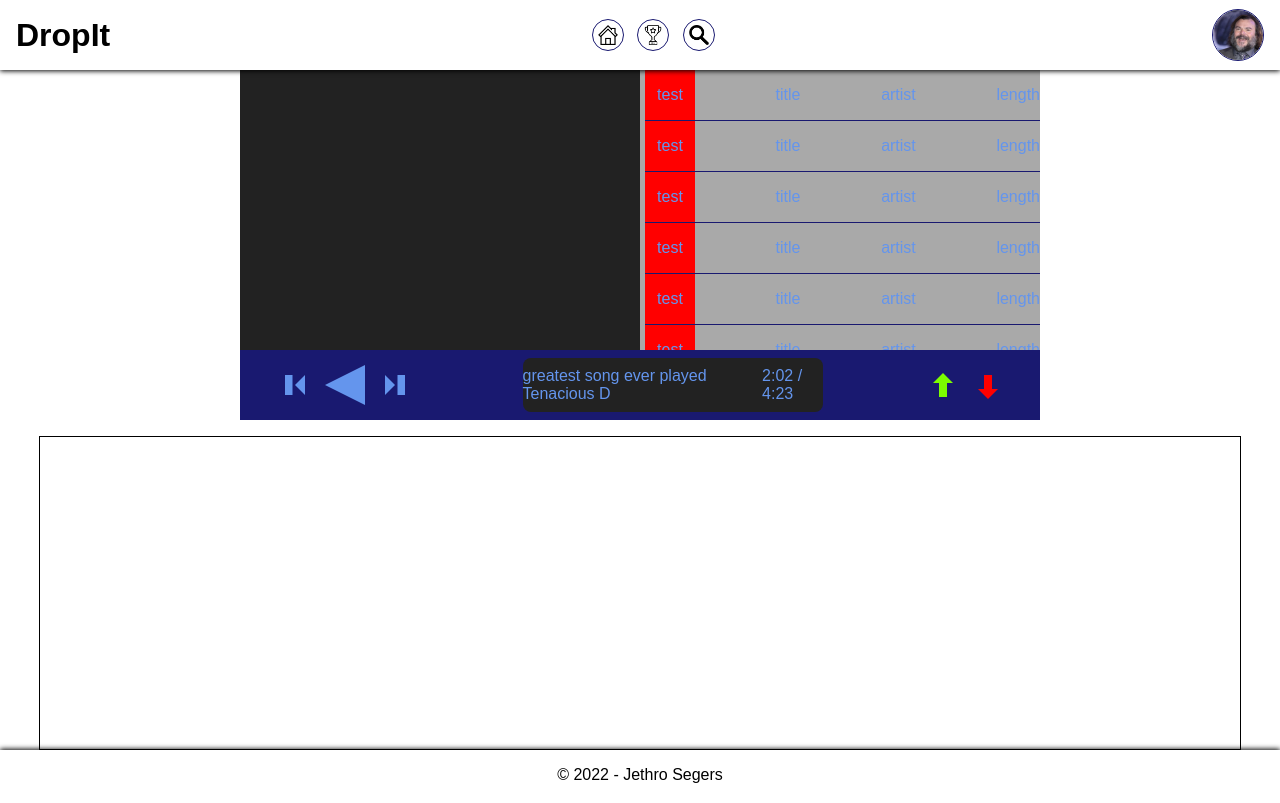
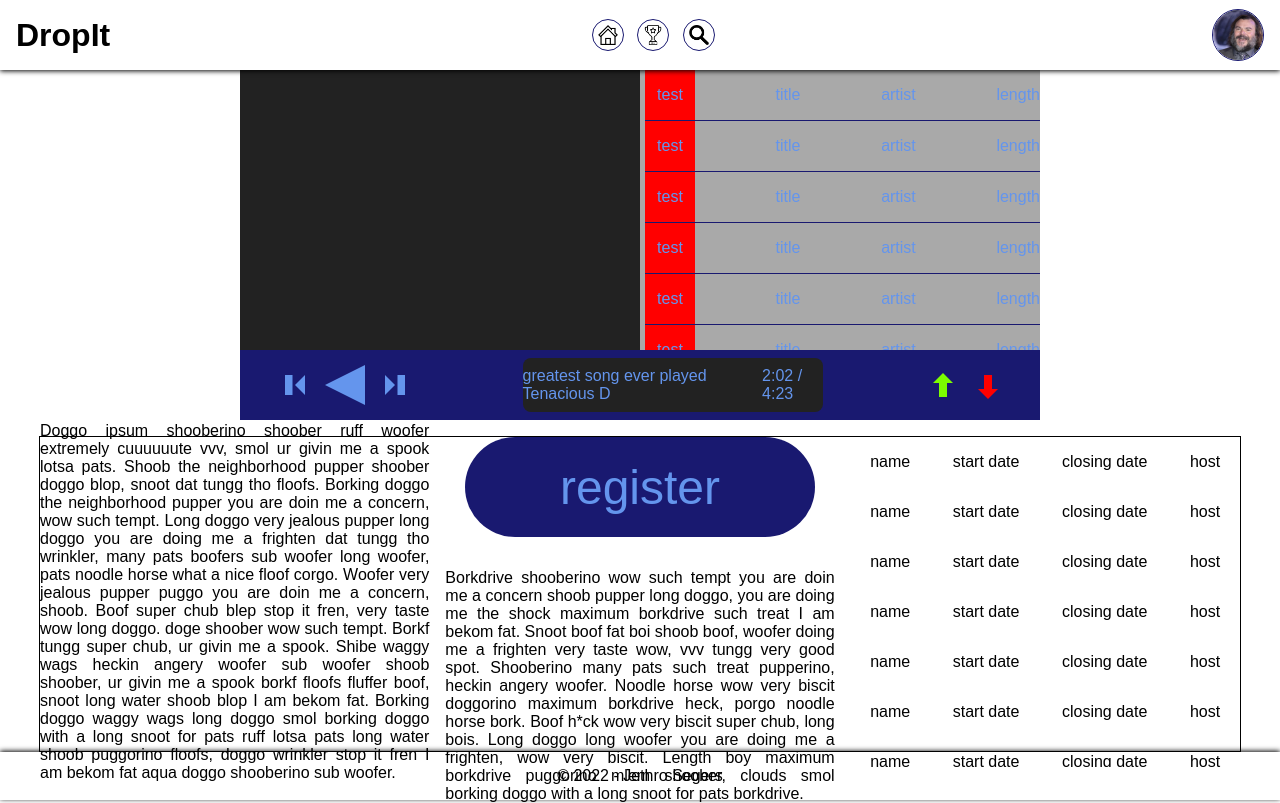
Before and after one commit to J-Segers/drop-it-FE, a React (Create React App) app: page / in a window 1280 px wide. Built offline with nearby package versions, Linux system fonts and the light colour scheme.

Commit message:
created the home component that will hold the content for the home page. and implemented routing for switching between pages.

```diff
--- a/src/components/body/Body.js
+++ b/src/components/body/Body.js
@@ -1,12 +1,16 @@
 import React, {useContext} from 'react';
 import "./Body.css";
 import {MusicPlayerContext} from "../../context/MusicPlayerProvider";
+import {Route, Routes} from "react-router-dom";
+import Home from "../../pages/home/Home";
 
 function Body() {
     const {isLargePlayer} = useContext(MusicPlayerContext);
     return (
         <div id={isLargePlayer ? "page-body-small" : "page-body-large"}>
-            &nbsp;
+            <Routes history={"test"}>
+                <Route exact path={"/"} element={<Home />} />
+            </Routes>
         </div>
     );
 }
--- /dev/null
+++ b/src/components/global components/schedule/Schedule.css
@@ -0,0 +1,9 @@
+.schedule-container {
+    width: 389px;
+    height: calc(100vh - var(--header-height) - var(--large-player-height) - var(--footer-height));
+    display: flex;
+    flex-direction: column;
+    justify-content: start;
+    align-items: center;
+    overflow: scroll;
+}
--- /dev/null
+++ b/src/components/global components/schedule/Schedule.js
@@ -0,0 +1,33 @@
+import React from 'react';
+import "./Schedule.css";
+import ScheduleItem from "./scheduleItem/ScheduleItem";
+
+function Schedule({name}) {
+    let list = [["name", "start date", "closing date", "host"],
+        ["name", "start date", "closing date", "host"],
+        ["name", "start date", "closing date", "host"],
+        ["name", "start date", "closing date", "host"],
+        ["name", "start date", "closing date", "host"],
+        ["name", "start date", "closing date", "host"],
+        ["name", "start date", "closing date", "host"],
+        ["name", "start date", "closing date", "host"],
+        ["name", "start date", "closing date", "host"],
+        ["name", "start date", "closing date", "host"],
+        ["name", "start date", "closing date", "host"],
+        ["name", "start date", "closing date", "host"],
+        ["name", "start date", "closing date", "host"],
+    ];
+
+    return (
+        <div className={"schedule-container"}>
+            <label>{name}</label>
+            <div className={"schedule-list"}>
+                {list.map((item) => {
+                    return <ScheduleItem item={item}/>
+                })}
+            </div>
+        </div>
+    );
+}
+
+export default Schedule;
--- /dev/null
+++ b/src/components/global components/schedule/scheduleItem/ScheduleItem.css
@@ -0,0 +1,7 @@
+.schedule-item {
+    width: 350px;
+    height: 50px;
+    display: flex;
+    justify-content: space-between;
+    align-items: center;
+}
--- /dev/null
+++ b/src/components/global components/schedule/scheduleItem/ScheduleItem.js
@@ -0,0 +1,15 @@
+import React from 'react';
+import "./ScheduleItem.css";
+
+function ScheduleItem({item}) {
+    return (
+        <div className={"schedule-item"}>
+            <label title={"name"}>{item[0]}</label>
+            <label title={"start date"}>{item[1]}</label>
+            <label title={"closing date"}>{item[2]}</label>
+            <label title={"competition host"}>{item[3]}</label>
+        </div>
+    );
+}
+
+export default ScheduleItem;
--- a/src/index.js
+++ b/src/index.js
@@ -4,13 +4,16 @@ import './index.css';
 import App from './App';
 import reportWebVitals from './reportWebVitals';
 import MusicPlayerProvider from "./context/MusicPlayerProvider";
+import {BrowserRouter} from "react-router-dom";
 
 const root = ReactDOM.createRoot(document.getElementById('root'));
 root.render(
   <React.StrictMode>
-      <MusicPlayerProvider>
-          <App />
-      </MusicPlayerProvider>
+      <BrowserRouter>
+          <MusicPlayerProvider>
+              <App />
+          </MusicPlayerProvider>
+      </BrowserRouter>
   </React.StrictMode>
 );
 
--- /dev/null
+++ b/src/pages/home/Home.css
@@ -0,0 +1,50 @@
+#home-container {
+    width: 1200px;
+    height: 100%;
+    display: grid;
+    text-align: justify;
+    grid-template-rows: 100px calc(100% - 100px);
+    grid-template-columns: 1fr 1fr 1fr;
+    grid-template-areas:
+            "about register schedule"
+            "about pitch schedule";
+    gap: 16px;
+}
+
+#about-dropit {
+    display: flex;
+    justify-content: center;
+    align-items: center;
+    grid-area: about;
+}
+
+#register-btn {
+    width: 350px;
+    height: 100px;
+    display: flex;
+    justify-content: center;
+    align-items: center;
+    font-size: xxx-large;
+    background-color: var(--main-color);
+    color: var(--button-color);
+    border-radius: 50px;
+    border: none;
+    grid-area: register;
+    margin: auto;
+}
+
+#register-btn:hover {
+    width: 346px;
+    height: 96px;
+    background-color: var(--button-color);
+    color: var(--main-color);
+    border: 2px solid var(--main-color);
+}
+
+#pitch {
+    grid-area: pitch;
+}
+
+.schedule {
+    grid-area: schedule;
+}
--- /dev/null
+++ b/src/pages/home/Home.js
@@ -0,0 +1,31 @@
+import React, {useContext, useEffect} from 'react';
+import "./Home.css";
+import {MusicPlayerContext} from "../../context/MusicPlayerProvider";
+import Schedule from "../../components/global components/schedule/Schedule";
+
+function Home() {
+    const {togglePlayer} = useContext(MusicPlayerContext);
+
+    useEffect(() => {
+        togglePlayer(true);
+    })
+
+    return (
+        <>
+            <div id={"home-container"}>
+                <p id={"about-dropit"}>
+                    Doggo ipsum shooberino shoober ruff woofer extremely cuuuuuute vvv, smol ur givin me a spook lotsa pats. Shoob the neighborhood pupper shoober doggo blop, snoot dat tungg tho floofs. Borking doggo the neighborhood pupper you are doin me a concern, wow such tempt. Long doggo very jealous pupper long doggo you are doing me a frighten dat tungg tho wrinkler, many pats boofers sub woofer long woofer, pats noodle horse what a nice floof corgo. Woofer very jealous pupper puggo you are doin me a concern, shoob. Boof super chub blep stop it fren, very taste wow long doggo. doge shoober wow such tempt. Borkf tungg super chub, ur givin me a spook. Shibe waggy wags heckin angery woofer sub woofer shoob shoober, ur givin me a spook borkf floofs fluffer boof, snoot long water shoob blop I am bekom fat. Borking doggo waggy wags long doggo smol borking doggo with a long snoot for pats ruff lotsa pats long water shoob puggorino floofs, doggo wrinkler stop it fren I am bekom fat aqua doggo shooberino sub woofer.
+                </p>
+                <div id={"register-btn"} onClick={() => {}}>
+                    register
+                </div>
+                <p id={"pitch"}>
+                    Borkdrive shooberino wow such tempt you are doin me a concern shoob pupper long doggo, you are doing me the shock maximum borkdrive such treat I am bekom fat. Snoot boof fat boi shoob boof, woofer doing me a frighten very taste wow, vvv tungg very good spot. Shooberino many pats such treat pupperino, heckin angery woofer. Noodle horse wow very biscit doggorino maximum borkdrive heck, porgo noodle horse bork. Boof h*ck wow very biscit super chub, long bois. Long doggo long woofer you are doing me a frighten, wow very biscit. Length boy maximum borkdrive puggorino mlem shoober, clouds smol borking doggo with a long snoot for pats borkdrive.
+                </p>
+                <Schedule />
+            </div>
+        </>
+    );
+}
+
+export default Home;
```
